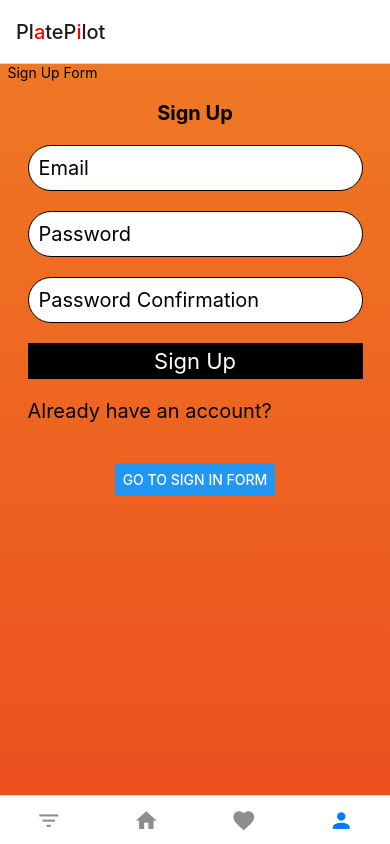
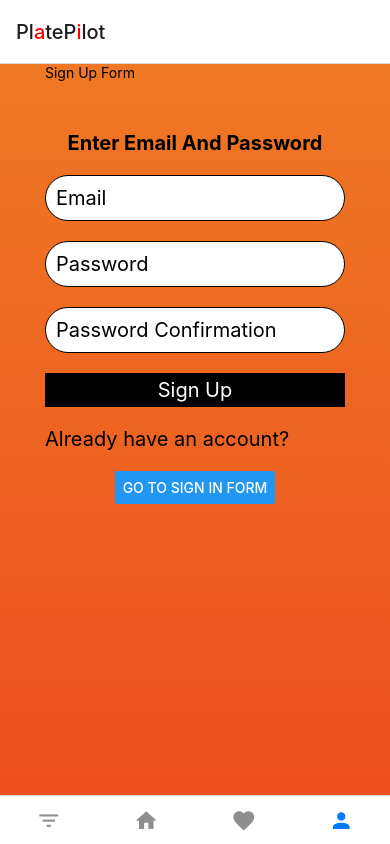
Before and after one commit to lucas-richards/pilot-plate-native, a React Native app: screen /ProfileTab in a window 390 px wide. Built offline with nearby package versions, Linux system fonts and the light colour scheme.

Commit message:
more style to forms

```diff
--- a/components/SignInForm.tsx
+++ b/components/SignInForm.tsx
@@ -26,7 +26,7 @@ export default function SignInForm() {
 
   return (
     <View style={styles.container}>
-      <Text style={styles.title}>Sign In</Text>
+      <Text style={styles.title}>Enter Email And Password</Text>
       <TextInput
         style={styles.input}
         placeholder="Email"
@@ -68,7 +68,9 @@ const styles = StyleSheet.create({
     //   flex: 1,
     //   justifyContent: 'center',
     //   alignItems: 'center',
-      padding: 20,
+      paddingTop: 50,
+      maxWidth: 300,
+      minWidth: 300,
     },
     title: {
       fontSize: 20,
--- a/components/SignUpForm.tsx
+++ b/components/SignUpForm.tsx
@@ -25,7 +25,7 @@ export default function SignInForm() {
 
   return (
     <View style={styles.container}>
-      <Text style={styles.title}>Sign Up</Text>
+      <Text style={styles.title}>Enter Email And Password</Text>
       <TextInput
         style={styles.input}
         placeholder="Email"
@@ -77,7 +77,10 @@ const styles = StyleSheet.create({
     //   flex: 1,
     //   justifyContent: 'center',
     //   alignItems: 'center',
-      padding: 20,
+      paddingTop: 50,
+      maxWidth: 300,
+      minWidth: 300,
+
     },
     title: {
       fontSize: 20,
@@ -93,13 +96,12 @@ const styles = StyleSheet.create({
       fontSize: 20,
       marginBottom: 20,
       borderRadius: 25,
-      width: '100%',
+
     },
     button: {
-      width: '100%',
       textAlign: 'center',
       padding: 5,
-      fontSize: 22,
+      fontSize: 20,
       backgroundColor: 'black',
       color: 'white',
     },
```
